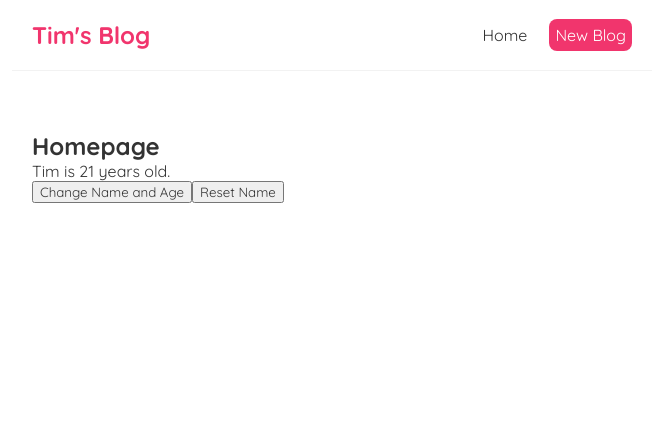
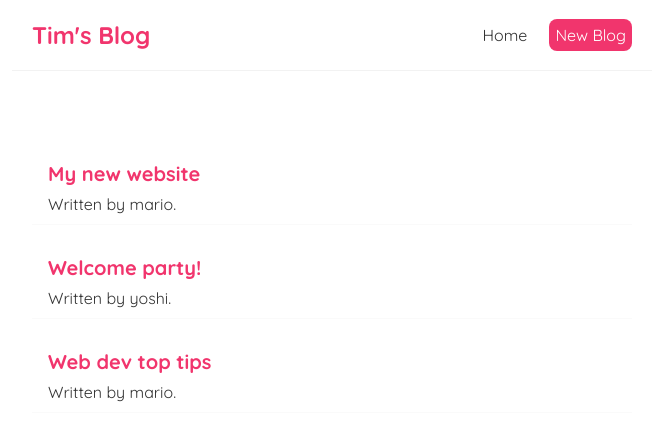
Before and after one commit to tGitm/React-JS, a React (Create React App) app in the folder first-blog/: page / in a window 1280 px wide. Shown: the top 440 px of the page, without its empty margins (308-971 px from the left). Built offline with nearby package versions, Linux system fonts and the light colour scheme; the HTML template or start-up script is replaced by a standard one.

Commit message:
Outputting lsit with JS map method

```diff
--- a/first-blog/src/Home.js
+++ b/first-blog/src/Home.js
@@ -1,22 +1,23 @@
 import { useState } from 'react';
 
 const Home = () => {
+    const [blogs, setBlogs] = useState(
+      [
+        { title: 'My new website', body: 'lorem ipsum...', author: 'mario', id: 1 },
+        { title: 'Welcome party!', body: 'lorem ipsum...', author: 'yoshi', id: 2 },
+        { title: 'Web dev top tips', body: 'lorem ipsum...', author: 'mario', id: 3 }
+      ]
+    );
 
-    //let name = 'Tim';
-    const [name, setName] = useState('Tim');
-    const [age, setAge] = useState(21);
-
-    const handleClick = () => {
-        setName('Bojan');
-        setAge(22);
-    }
 
     return (
       <div className="home">
-        <h2>Homepage</h2>
-        <p>{name} is {age} years old.</p>
-        <button onClick={handleClick}>Change Name and Age</button>
-        <button onClick={() => setName('Tim')}>Reset Name</button>
+        {blogs.map((blog) => (  //loop čez seznam in outputa list
+          <div className="blog-preview" key={blog.id}> {/*react rabi key, da tracka items*/}
+            <h2>{blog.title}</h2>
+            <p>Written by {blog.author}.</p>
+          </div>
+        ))}
       </div>
     );
   }
--- a/first-blog/src/index.css
+++ b/first-blog/src/index.css
@@ -33,3 +33,17 @@
   margin: 40px auto;
   padding: 20px;
 }
+/* blog previews / list */
+.blog-preview {
+  padding: 10px 16px;
+  margin: 20px 0;
+  border-bottom: 1px solid #fafafa;
+}
+.blog-preview:hover {
+  box-shadow: 1px 3px 5px rgba(0,0,0,0.1);
+}
+.blog-preview h2 {
+  font-size: 20px;
+  color: #f1356d;
+  margin-bottom: 8px;
+}
```
